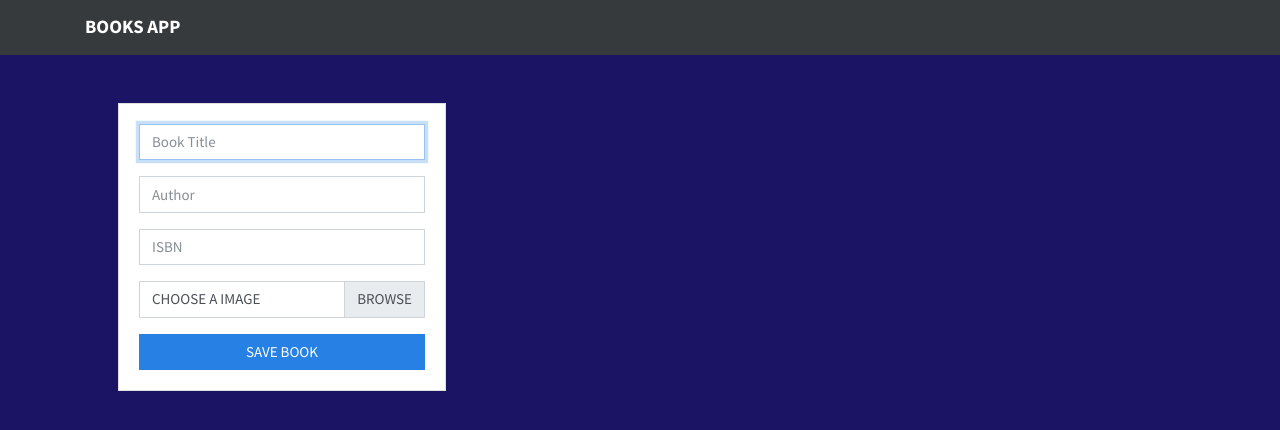
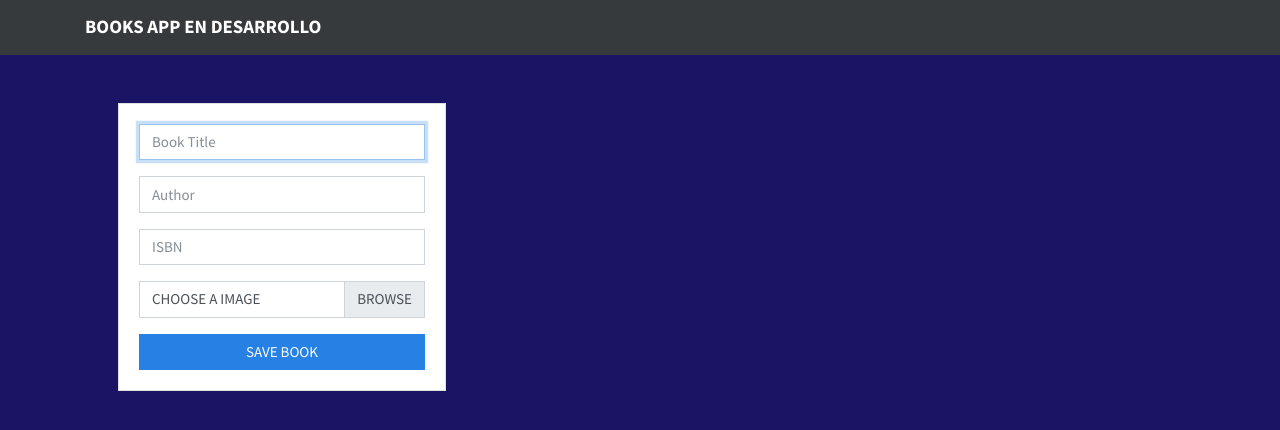
Before and after one commit to innovationtech1/javascript-practica1, a website built with webpack: page frontend/index.html in a window 1280 px wide. Built offline with nearby package versions, Linux system fonts and the light colour scheme; no server answers.

```diff
--- a/frontend/index.html
+++ b/frontend/index.html
@@ -17,7 +17,7 @@
 
     <nav class="navbar navbar-dark bg-dark">
         <div class="container">
-            <a href="/" class="navbar-brand">Books APP</a>
+            <a href="/" class="navbar-brand">Books APP En Desarrollo</a>
         </div>
     </nav>
 
```
Also changed, not shown: 1 other file.
